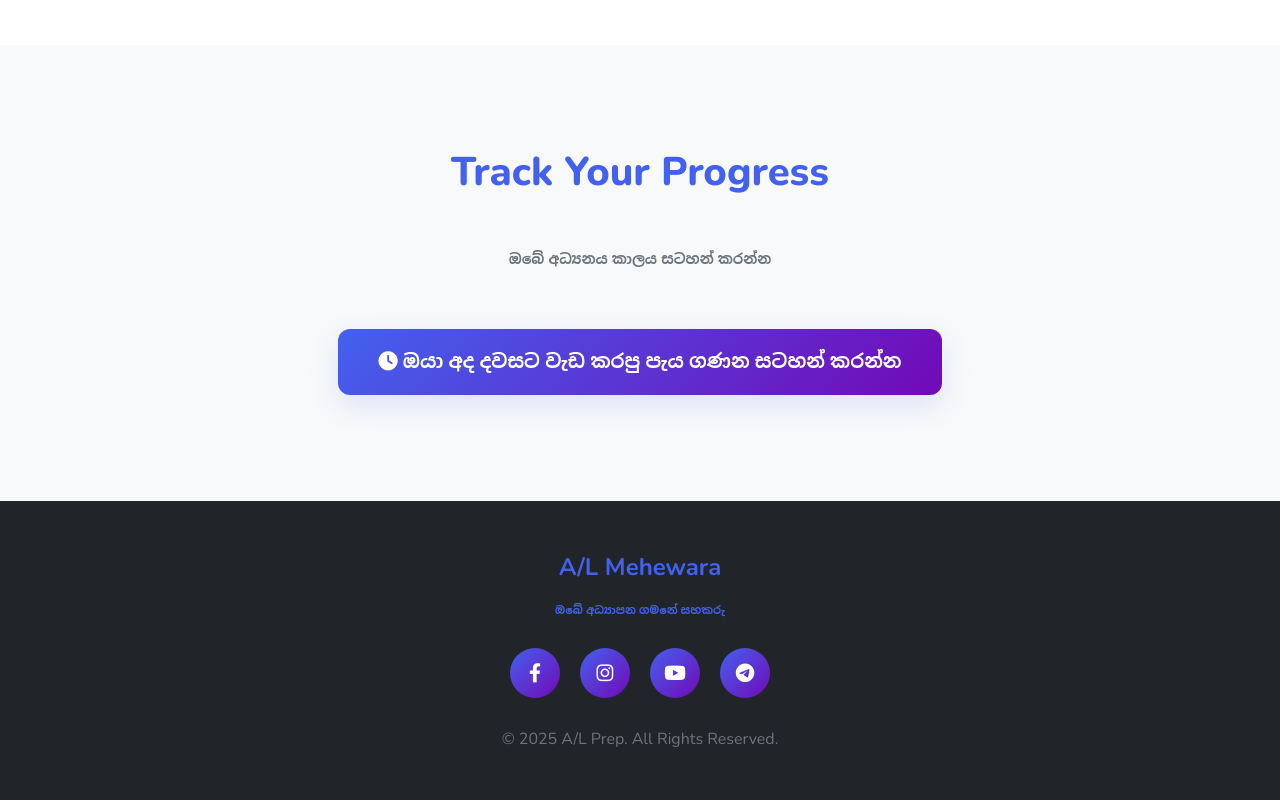
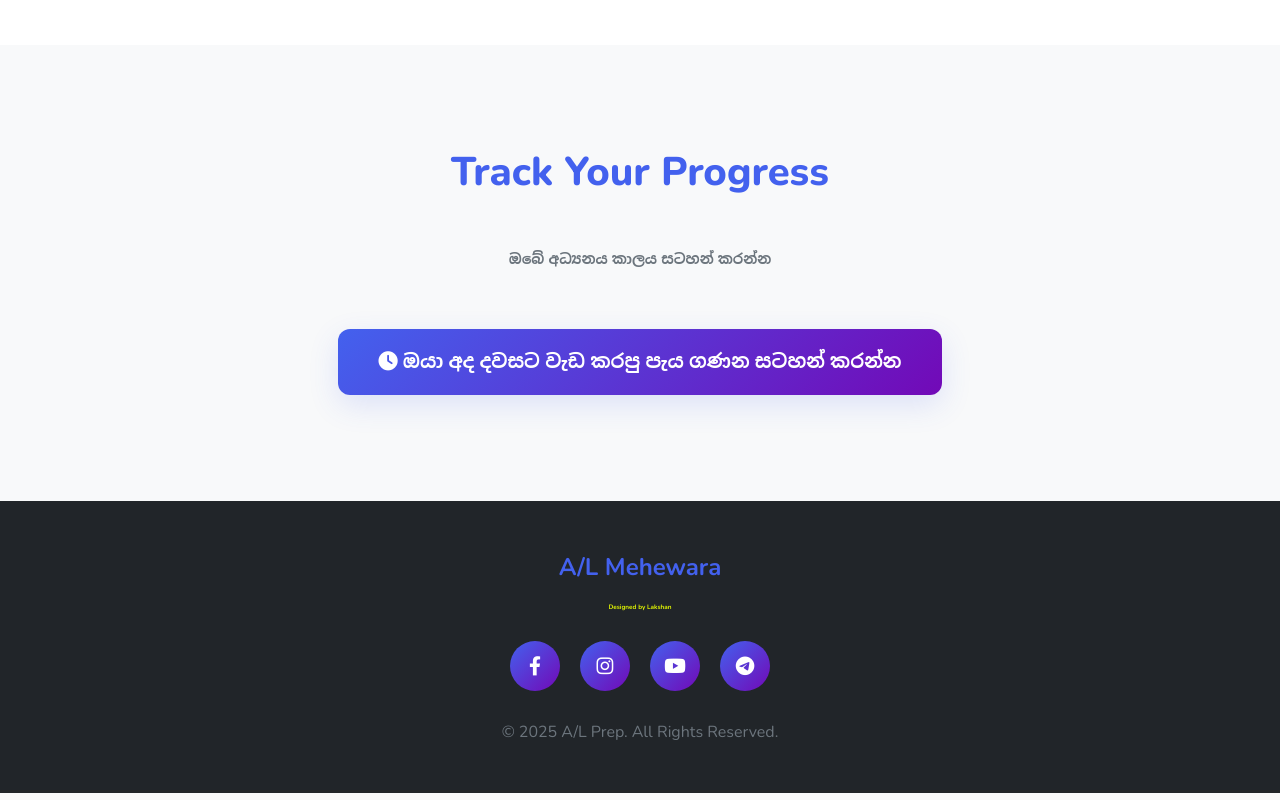
Before and after one commit to bighero-100/OLBandara04, a plain HTML site: page index.html in a window 1280 px wide. Shown: the part 2264-3064 px from the top of the page. Drawn offline with nearby package versions, Linux system fonts and the light colour scheme.

Commit message:
index.html

```diff
--- a/index.html
+++ b/index.html
@@ -2,7 +2,7 @@
 <html lang="si">
 <head>
     <meta charset="UTF-8">
-    <meta name="viewport" content="width=device-width, initial-scale=1.0">
+    <meta name="viewport" content="width=1024">
     <title>මගේ A/L සූදානම</title>
     <link rel="preconnect" href="https://fonts.googleapis.com">
     <link rel="preconnect" href="https://fonts.gstatic.com" crossorigin>
@@ -617,9 +617,9 @@
         }
 
 		.footer-niko {
-            font-size: 0.7rem;
+            font-size: 0.4rem;
             margin-bottom: 20px;
-            color: var(--primary);
+            color: #e3f702;
         }
 
         .social-links {
@@ -891,7 +891,7 @@
     <footer class="footer">
         <div class="footer-content">
             <h3 class="footer-title">A/L Mehewara</h3>
-			<h4 class="footer-niko">ඔබේ අධ්‍යාපන ගමනේ සහකරු</h4>
+			<h4 class="footer-niko">Designed by Lakshan</h4>
             <div class="social-links">
                 <a href="#" class="social-link"><i class="fab fa-facebook-f"></i></a>
                 <a href="#" class="social-link"><i class="fab fa-instagram"></i></a>
```
